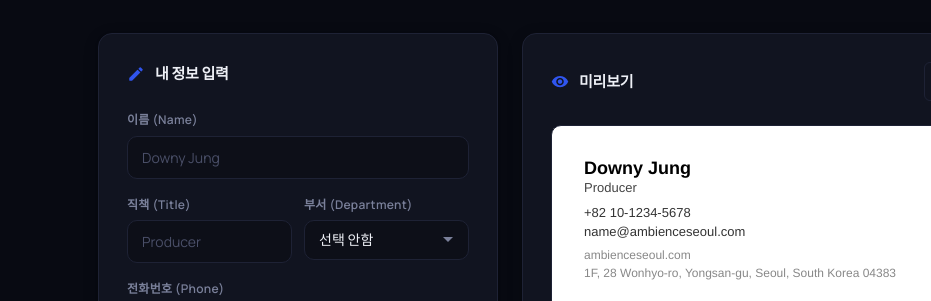
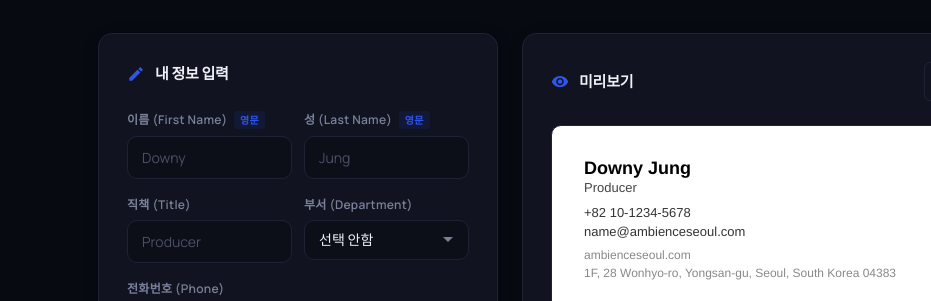
Before and after one commit to downy-ambience/ambience-signature, a plain HTML site: page index.html in a window 1280 px wide. Shown: the part 184-485 px from the top of the page, 0-931 px from the left. Drawn offline with Linux system fonts and the light colour scheme.

Commit message:
Split name into first/last fields, add English hint

```diff
--- a/index.html
+++ b/index.html
@@ -43,9 +43,15 @@
         <span class="card-title">내 정보 입력</span>
       </div>
 
-      <div class="form-group">
-        <label class="form-label" for="sig-name">이름 (Name)</label>
-        <input class="form-input" type="text" id="sig-name" placeholder="Downy Jung" />
+      <div class="form-row">
+        <div class="form-group">
+          <label class="form-label" for="sig-firstname">이름 (First Name) <span class="label-hint">영문</span></label>
+          <input class="form-input" type="text" id="sig-firstname" placeholder="Downy" />
+        </div>
+        <div class="form-group">
+          <label class="form-label" for="sig-lastname">성 (Last Name) <span class="label-hint">영문</span></label>
+          <input class="form-input" type="text" id="sig-lastname" placeholder="Jung" />
+        </div>
       </div>
 
       <div class="form-row">
--- a/script.js
+++ b/script.js
@@ -1,6 +1,7 @@
 document.addEventListener('DOMContentLoaded', () => {
   const fields = {
-    name: document.getElementById('sig-name'),
+    firstname: document.getElementById('sig-firstname'),
+    lastname: document.getElementById('sig-lastname'),
     title: document.getElementById('sig-title'),
     dept: document.getElementById('sig-dept'),
     country: document.getElementById('sig-country'),
@@ -80,7 +81,9 @@ document.addEventListener('DOMContentLoaded', () => {
 
   // ── Generate Signature HTML ──
   function generateSignatureHTML(data, forClipboard = false) {
-    const name = data.name || 'Downy Jung';
+    const name = data.firstname && data.lastname
+      ? `${data.firstname} ${data.lastname}`
+      : data.firstname || data.lastname || 'Downy Jung';
     const title = data.title || 'Producer';
     const dept = data.dept || '';
 
@@ -133,7 +136,8 @@ document.addEventListener('DOMContentLoaded', () => {
 
   function getCurrentData() {
     return {
-      name: fields.name.value.trim(),
+      firstname: fields.firstname.value.trim(),
+      lastname: fields.lastname.value.trim(),
       title: fields.title.value.trim(),
       dept: fields.dept.value.trim(),
       country: fields.country.value,
--- a/style.css
+++ b/style.css
@@ -179,6 +179,17 @@ body {
   font-weight: 600;
   color: var(--text-secondary);
   margin-bottom: 6px;
+  letter-spacing: 0.3px;
+}
+
+.label-hint {
+  font-size: 10px;
+  font-weight: 600;
+  color: var(--accent-light);
+  background: var(--accent-glow);
+  padding: 2px 6px;
+  border-radius: 4px;
+  margin-left: 4px;
   letter-spacing: 0.3px;
 }
 
```
Also changed, not shown: 1 other file.
